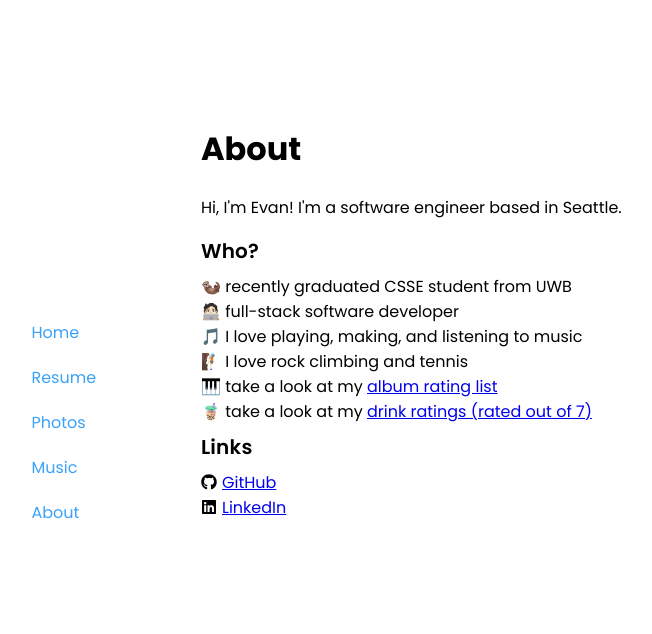
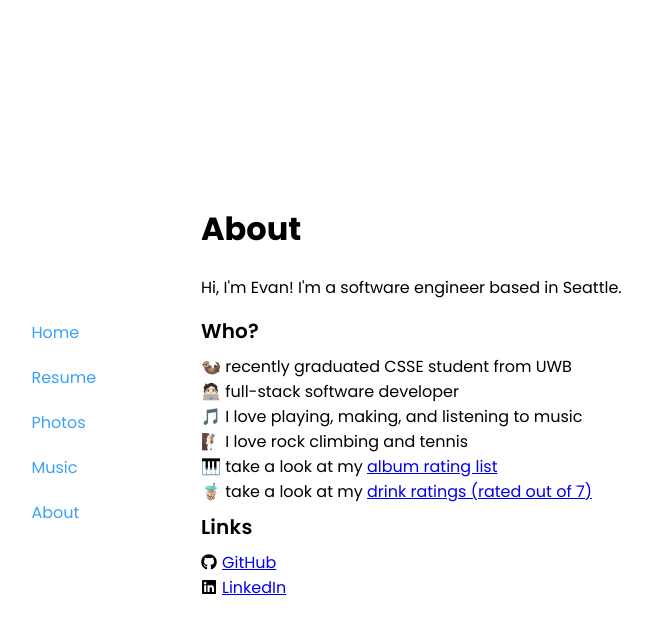
Before and after one commit to jinevang/personal-site, a React (Create React App) app: page /about in a window 1280 px wide. Shown: the top 634 px of the page, without its empty margins (69-721 px from the left). Built offline with nearby package versions, Linux system fonts and the light colour scheme.

Commit message:
fix about pg styling

```diff
--- a/src/pages/AboutPage.tsx
+++ b/src/pages/AboutPage.tsx
@@ -19,7 +19,7 @@ const StyledAbout = styled(Box)({
   },
 
   [theme.breakpoints.up('lg')]: {
-    paddingTop: '10vh'
+    paddingTop: '20vh'
   }
 })
 
--- a/src/pages/index.tsx
+++ b/src/pages/index.tsx
@@ -18,7 +18,6 @@ const StyledIndexPage = styled(Box)({
   justifyItems: 'center',
   alignContent: 'center',
   height: '100vh',
-
 
   [theme.breakpoints.down('lg')]: {
     width: '95%',
```
